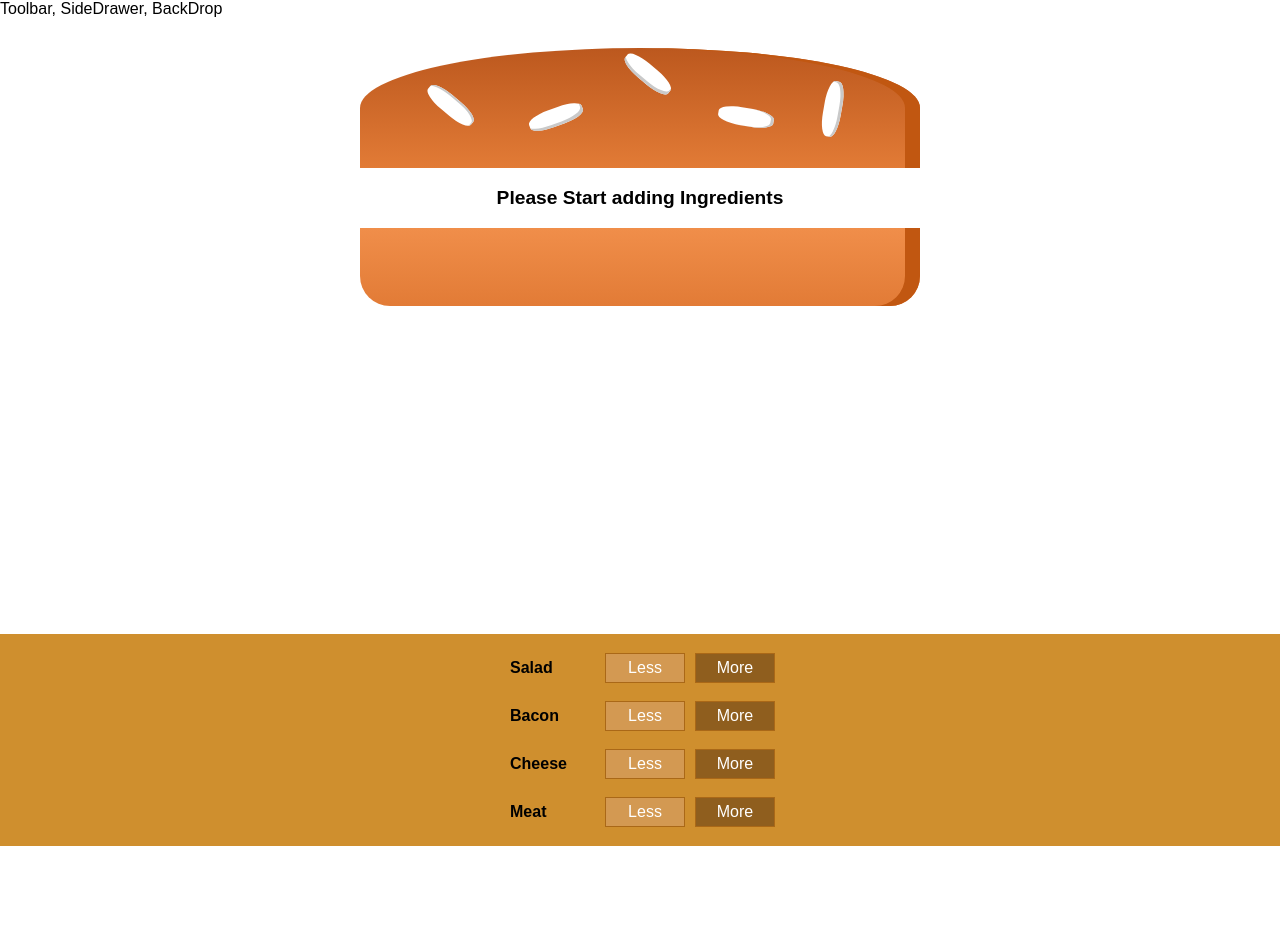
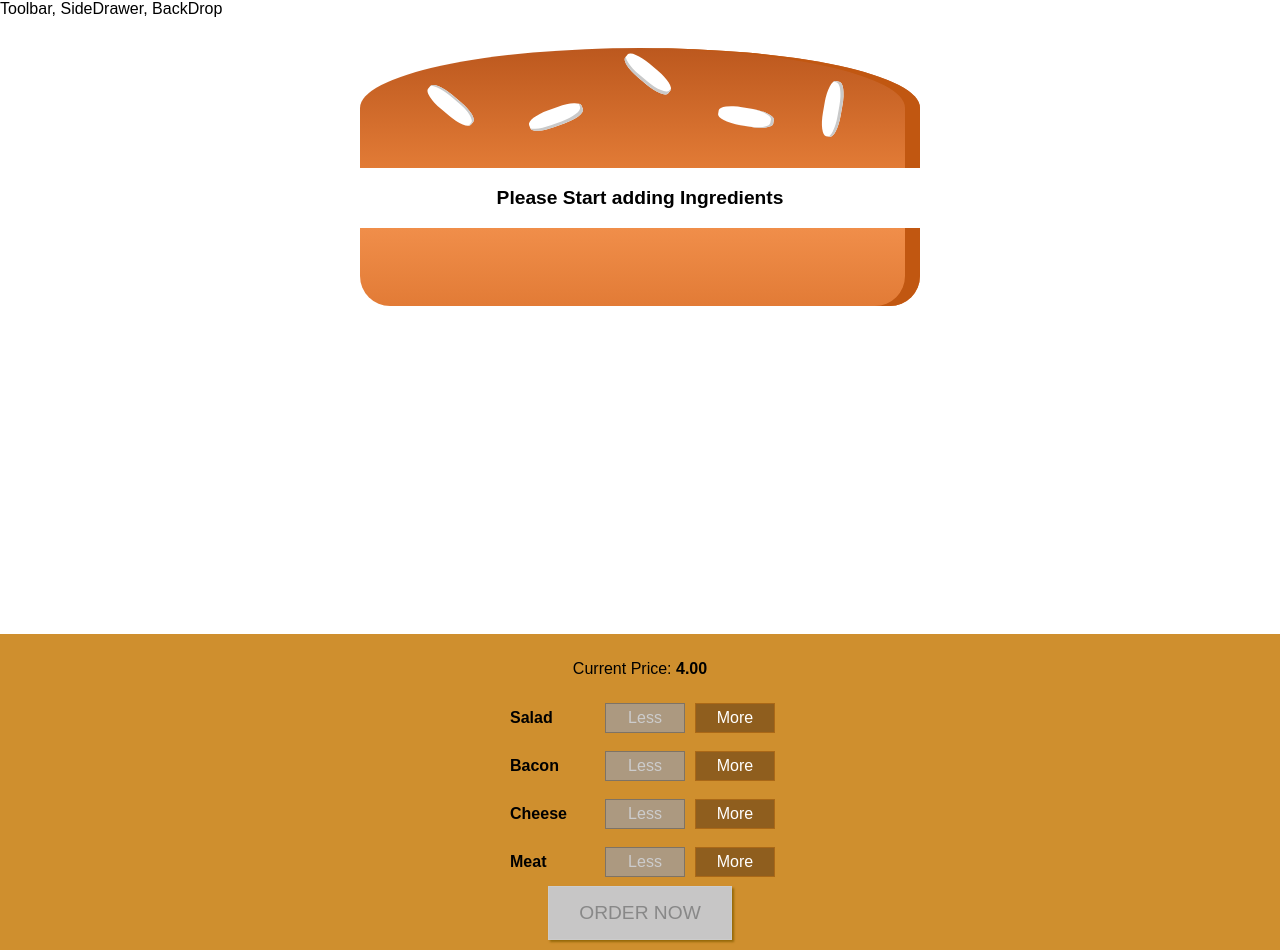
Before and after one commit to novoamanny/Burger-Builder, a React app in the folder burger-builder-app/: page / in a window 1280 px wide. Before the commit the page ends 846 px from the top, so only its background shows below. Built offline with nearby package versions, Linux system fonts and the light colour scheme.

Commit message:
The user is now allowed to remove ingredients from their order. In addition, the price is now displayed for the user to view. Price updates according to what the user add to their order.

```diff
--- a/burger-builder-app/src/components/Burger/BuildControls/BuildControl/BuildControl.jsx
+++ b/burger-builder-app/src/components/Burger/BuildControls/BuildControl/BuildControl.js
@@ -4,7 +4,7 @@
 const buildControl = (props) => (
     <div className={classes.BuildControl}>
         <div className={classes.Label}>{props.label}</div>
-        <button className={classes.Less}>Less</button>
+        <button className={classes.Less} onClick={props.removed} disabled={props.disabled}>Less</button>
         <button className={classes.More} onClick={props.added}>More</button>
     </div>
 );
--- a/burger-builder-app/src/components/Burger/BuildControls/BuildControls.css
+++ b/burger-builder-app/src/components/Burger/BuildControls/BuildControls.css
@@ -8,3 +8,45 @@
     margin: auto;
     padding: 10px 0;
 }
+
+
+.OrderButton {
+    background-color: #DAD735;
+    outline: none;
+    cursor: pointer;
+    border: 1px solid #966909;
+    color: #966909;
+    font-family: inherit;
+    font-size: 1.2em;
+    padding: 15px 30px;
+    box-shadow: 2px 2px 2px #966909;
+}
+
+.OrderButton:hover, .OrderButton:active {
+    background-color: #A0DB41;
+    border: 1px solid #966909;
+    color: #966909;
+}
+
+.OrderButton:disabled {
+    background-color: #C7C6C6;
+    cursor: not-allowed;
+    border: 1px solid #ccc;
+    color: #888888;
+}
+
+.OrderButton:not(:disabled) {
+    animation: enable 0.3s linear;
+}
+
+@keyframes enable {
+    0% {
+        transform: scale(1);
+    }
+    60% {
+        transform: scale(1.1);
+    }
+    100% {
+        transform: scale(1);
+    }
+}
--- a/burger-builder-app/scripts/test.js
+++ b/burger-builder-app/src/components/Burger/BuildControls/BuildControls.js
@@ -1,27 +1,44 @@
-'use strict';
+import React from 'react';
+import classes from './BuildControls.css';
+import BuildControl from './BuildControl/BuildControl';
 
-// Do this as the first thing so that any code reading it knows the right env.
-process.env.BABEL_ENV = 'test';
-process.env.NODE_ENV = 'test';
-process.env.PUBLIC_URL = '';
+const controls = [
+    {
+        label: 'Salad',
+        type: 'salad'
+    },
+    {
+        label: 'Bacon',
+        type: 'bacon'
+    },
+    {
+        label: 'Cheese',
+        type: 'cheese'
+    },
+    {
+        label: 'Meat',
+        type: 'meat'
+    }
+];
 
-// Makes the script crash on unhandled rejections instead of silently
-// ignoring them. In the future, promise rejections that are not handled will
-// terminate the Node.js process with a non-zero exit code.
-process.on('unhandledRejection', err => {
-  throw err;
-});
+const buildControls = (props) => (
+    <div className={classes.BuildControls}>
+    {/* Price display */}
+        <p>Current Price: <strong>{props.price.toFixed(2)}</strong></p>
 
-// Ensure environment variables are read.
-require('../config/env');
+        {/* Controls */}
+        {controls.map(ctrl => (
+            <BuildControl
+                key= {ctrl.label}
+                label={ctrl.label}
+                added={() => props.ingredientAdded(ctrl.type)}
+                removed={() => props.ingredientRemoved(ctrl.type)}
+                disabled={props.disabled[ctrl.type]}/>
+        ))}
+        <button
+            className={classes.OrderButton}
+            disabled={!props.purchasable}>ORDER NOW</button>
+    </div>
+);
 
-const jest = require('jest');
-let argv = process.argv.slice(2);
-
-// Watch unless on CI or in coverage mode
-if (!process.env.CI && argv.indexOf('--coverage') < 0) {
-  argv.push('--watch');
-}
-
-
-jest.run(argv);
+export default buildControls;
--- a/burger-builder-app/src/containers/BurgerBuilder/BurgerBuilder.js
+++ b/burger-builder-app/src/containers/BurgerBuilder/BurgerBuilder.js
@@ -18,7 +18,21 @@
             cheese: 0,
             meat: 0
         },
-        totalPrice: 4
+        totalPrice: 4,
+        purchasable: false
+    }
+
+    updatePurchaseState(ingredients){
+        // array of values
+        const sum = Object.keys(ingredients)
+            .map(igKey => {
+                return ingredients[igKey];
+            })
+            .reduce((sum, el) =>{
+                return sum + el;
+            },0);
+
+        this.setState({purchasable: sum > 0});
     }
 
     addIngredientHandler = (type) => {
@@ -35,19 +49,48 @@
         const newPrice = oldPrice + priceAddition;
 
         this.setState({totalPrice: newPrice, ingredients: updatedIngredients});
+        this.updatePurchaseState(updatedIngredients);
 
     }
 
     removeIngredientHandler = (type) => {
+        const oldCount = this.state.ingredients[type];
+        if(oldCount <= 0){
+            return;
+        }
+        const newCount = oldCount - 1;
 
+        const updatedIngredients = {
+            ...this.state.ingredients
+        };
+        updatedIngredients[type] = newCount;
+
+        const priceDeduction = INGREDIENT_PRICES[type];
+        const oldPrice = this.state.totalPrice;
+        const newPrice = oldPrice - priceDeduction;
+
+        this.setState({totalPrice: newPrice, ingredients: updatedIngredients});
+        this.updatePurchaseState(updatedIngredients);
     }
 
     render (){
+        const disabledInfo = {
+            ...this.state.ingredients
+        }
+
+        // disable button
+        for (let key in disabledInfo){
+            disabledInfo[key] = disabledInfo[key] <= 0;
+        }
         return (
             <Aux>
                 <Burger ingredients={this.state.ingredients}/>
                 <BuildControls
-                    ingredientAdded={this.addIngredientHandler}/>
+                    ingredientAdded={this.addIngredientHandler}
+                    ingredientRemoved={this.removeIngredientHandler}
+                    disabled={disabledInfo}
+                    purchasable={this.state.purchasable}
+                    price={this.state.totalPrice}/>
             </Aux>
         );
     }
```
